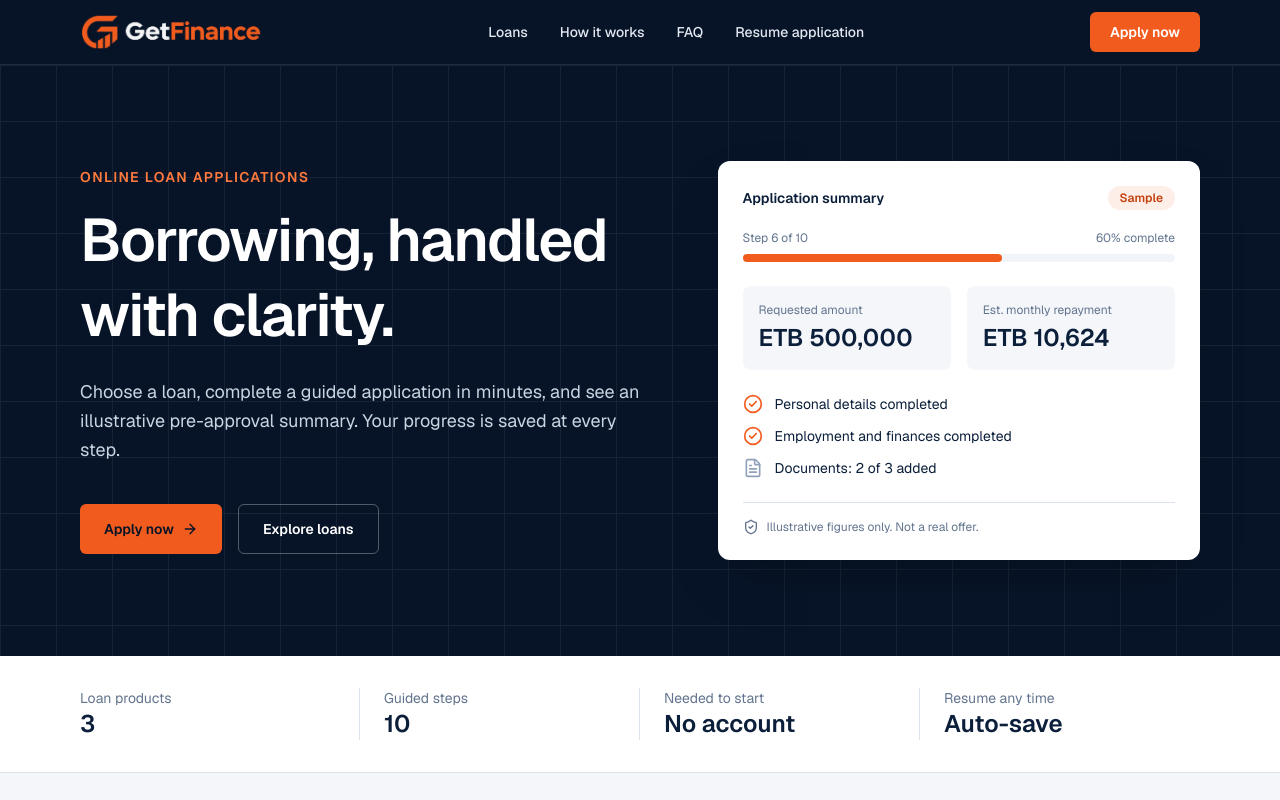
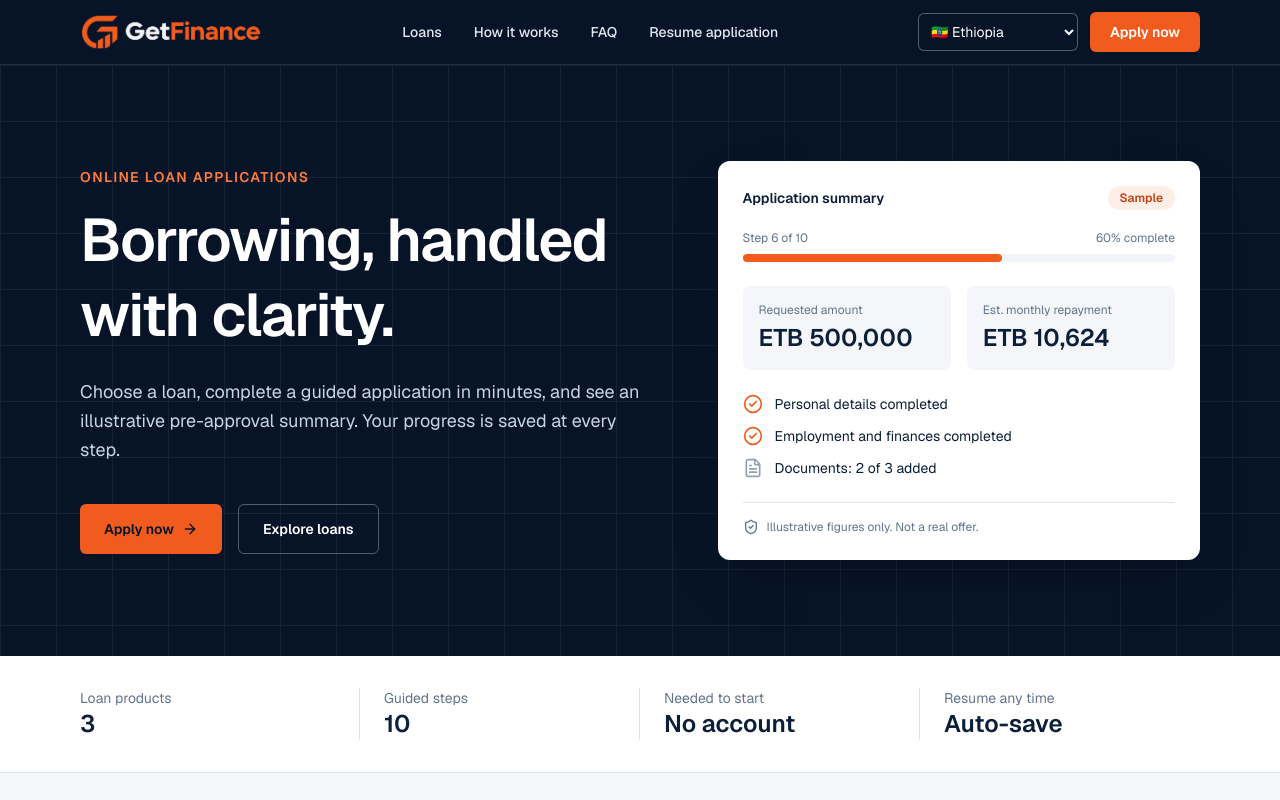
Before and after one commit to Get-WEB-Dev/GetFinance, a Next.js app: page / in a window 1280 px wide. Shown: the top 800 px of the page. Built offline with nearby package versions, Linux system fonts and the light colour scheme.

Commit message:
Nov 14, 2026, 11:28 AM

```diff
--- a/components/layout/Header.tsx
+++ b/components/layout/Header.tsx
@@ -54,6 +54,7 @@ export function Header({ country }: { country: CountryCode }) {
           </nav>
 
           <div className="flex items-center gap-3">
+          <CountrySwitcher country={country} />
             <Link
               href="/apply"
               className={`hidden rounded-md bg-accent-600 px-5 py-2.5 text-sm font-semibold text-white hover:bg-accent-700 sm:inline-flex ${focusRing}`}
```
